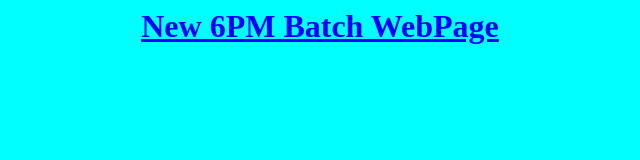
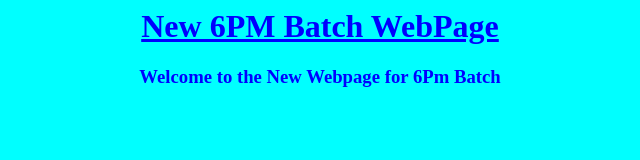
Before and after one commit to devopstraining611-282/new6pmrepo, a plain HTML site: page index.html in a window 1280 px wide. Shown: the whole page, without its empty margins (320-960 px from the left). Drawn offline with Linux system fonts and the light colour scheme.

Commit message:
index file updated

```diff
--- a/index.html
+++ b/index.html
@@ -2,5 +2,6 @@
 	<head><title>New 6PM Batch WebPage</title></head>
 	<body bgcolor=cyan text=blue>
 		<h1><center><u>New 6PM Batch WebPage</u></center></h1>
+		<h3><center>Welcome to the New Webpage for 6Pm Batch</h3>
 	</body>
 </html>
```
